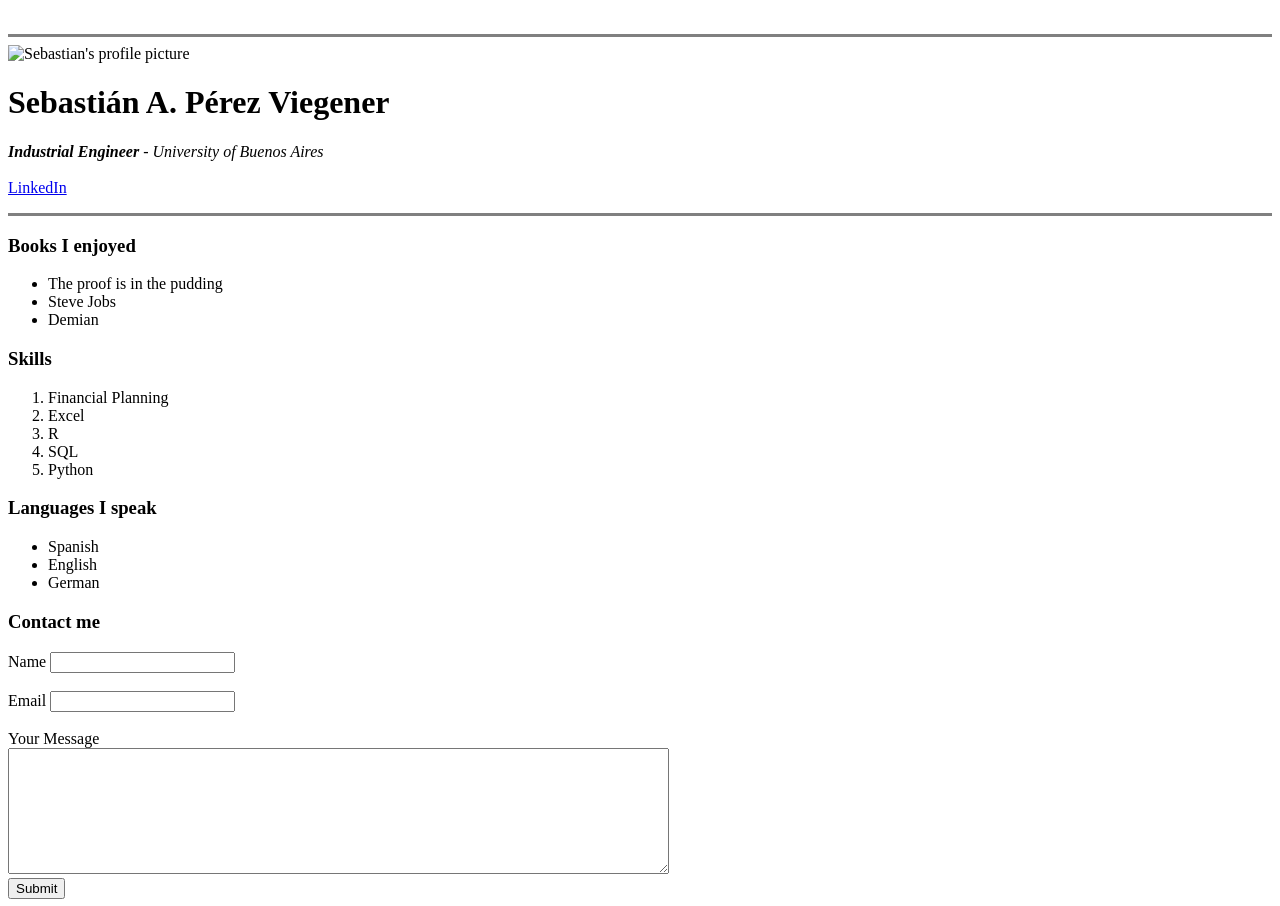
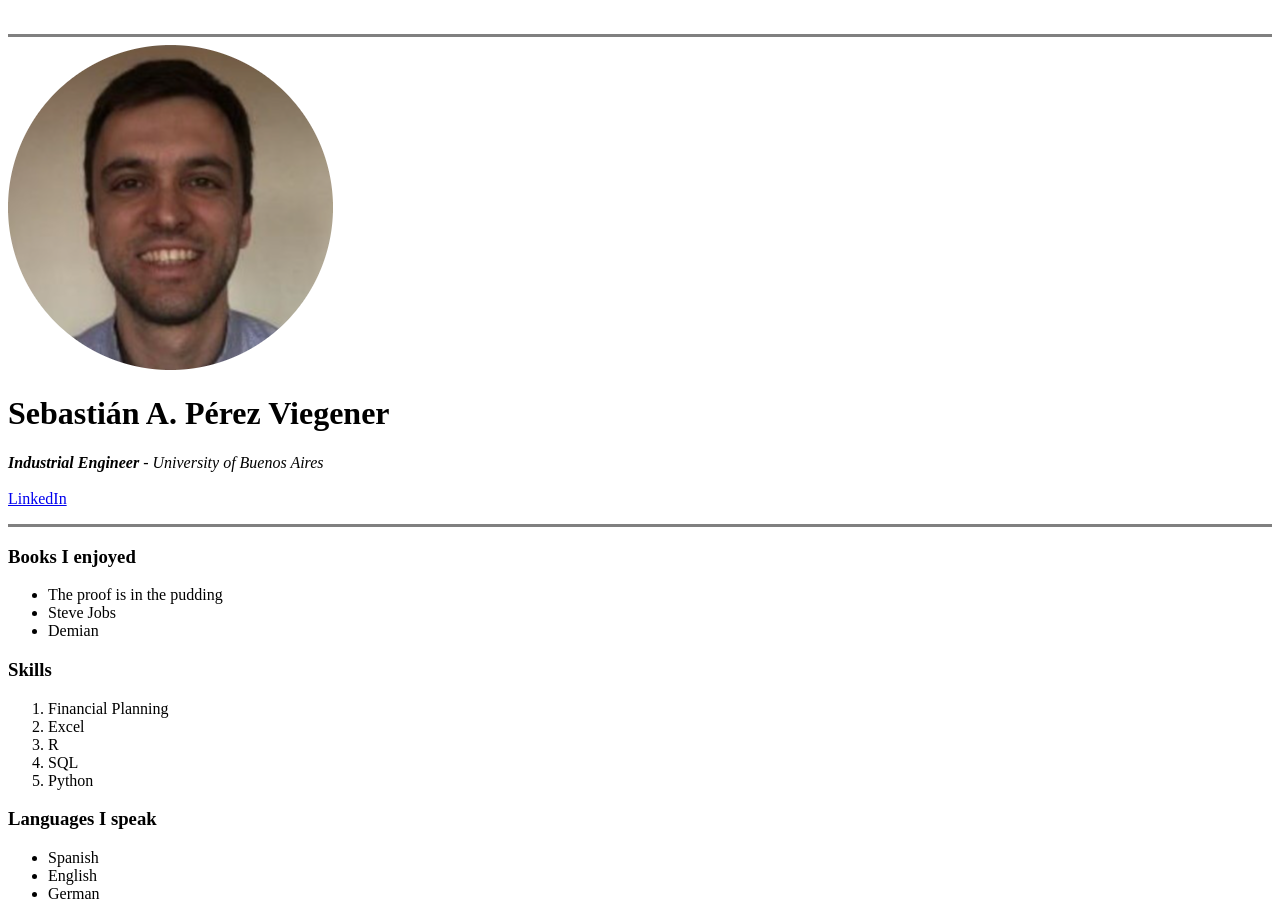
Before and after one commit to spviegener/cv, a plain HTML site: page index.html in a window 1280 px wide. Shown: the top 906 px of the page. Drawn offline with Linux system fonts and the light colour scheme.

Commit message:
Update index.html

```diff
--- a/index.html
+++ b/index.html
@@ -12,7 +12,7 @@
 <body>
   <br />
   <hr size="3" noshade>
-  <img src = "/spviegener/cv/blob/main/Images/1596266451905-modified.png" alt="Sebastian's profile picture">
+  <img src = "Images/1596266451905-modified.png" alt="Sebastian's profile picture">
   <h1>Sebastián A. Pérez Viegener</h1>
   <p>
     <em><strong>Industrial Engineer</strong> - University of Buenos Aires</em>
```
